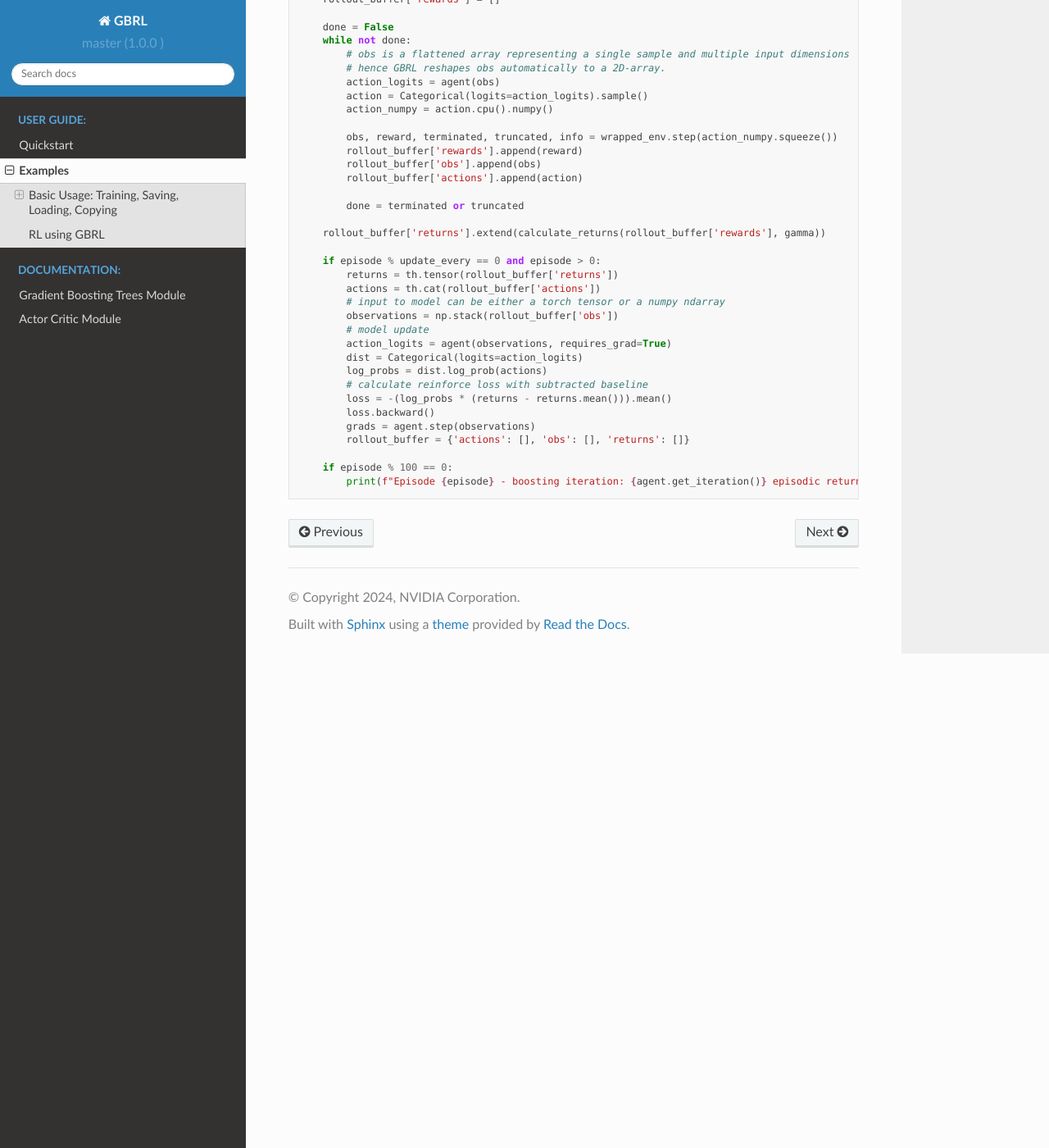
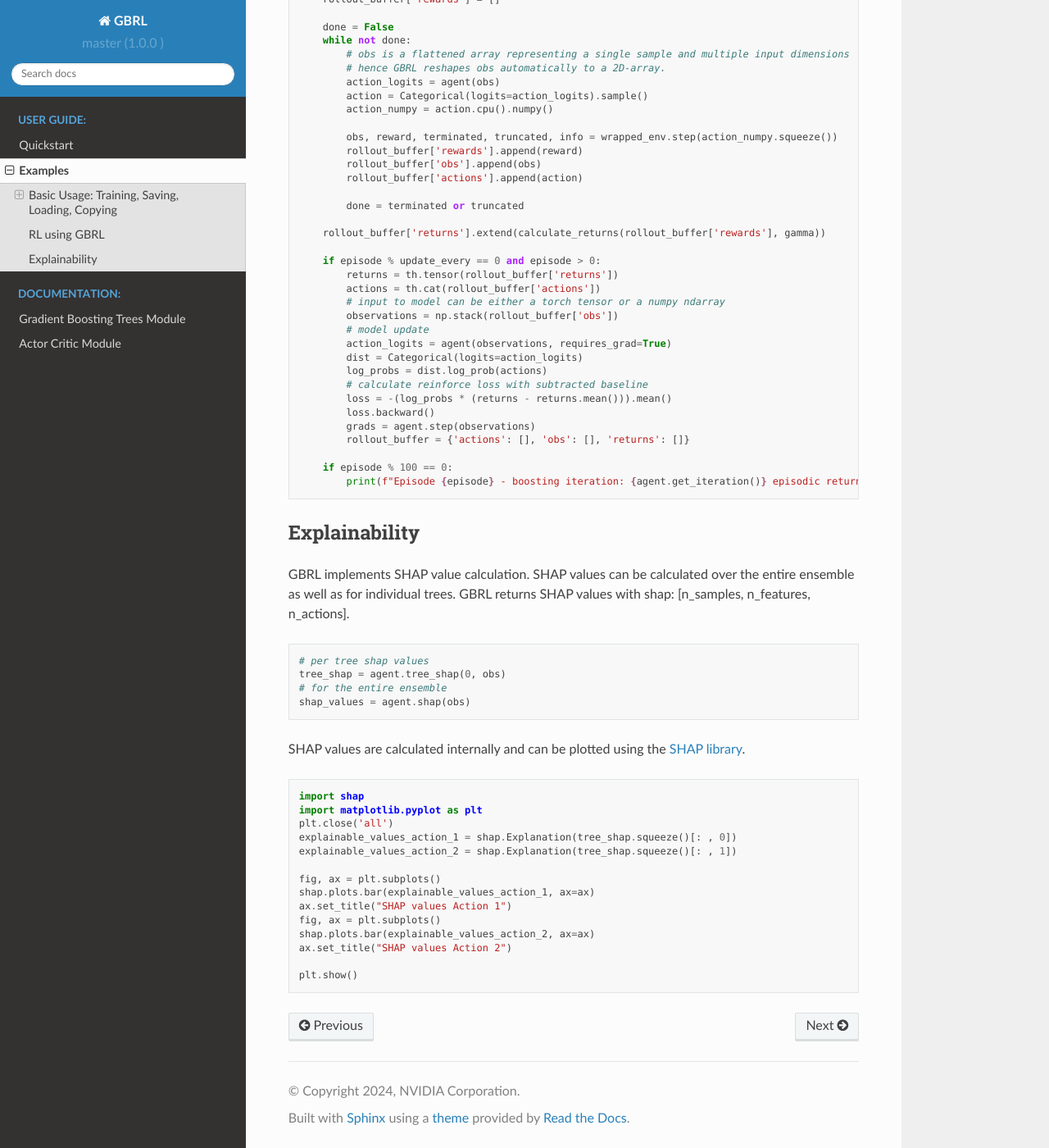
Before and after one commit to NVlabs/gbrl, a Sphinx documentation site: the page built from docs/examples.rst, in a window 1280 px wide and 1400 px high, scrolled down 5215 px. Shown: the whole window at 82% size. Built offline with Sphinx 7.4.7 and the Read the Docs theme 2.0.0, drawn with Linux system fonts in a browser that asks for light colours.

Commit message:
added examples doc with shap values

```diff
--- a/docs/examples.rst
+++ b/docs/examples.rst
@@ -300,3 +300,34 @@ Let's start by training a simple Reinforce algorithm.
 
         if episode % 100 == 0:
             print(f"Episode {episode} - boosting iteration: {agent.get_iteration()} episodic return: {np.mean(wrapped_env.return_queue)}")
+
+Explainability
+--------------
+GBRL implements SHAP value calculation. SHAP values can be calculated over the entire ensemble as well as for individual trees.
+GBRL returns SHAP values with shap: [n_samples, n_features, n_actions].
+
+.. code-block:: python
+
+    # per tree shap values
+    tree_shap = agent.tree_shap(0, obs)
+    # for the entire ensemble
+    shap_values = agent.shap(obs)
+
+SHAP values are calculated internally and can be plotted using the `SHAP library <https://github.com/shap/shap>`__.
+
+.. code-block:: python
+
+    import shap
+    import matplotlib.pyplot as plt
+    plt.close('all')
+    explainable_values_action_1 = shap.Explanation(tree_shap.squeeze()[: , 0])
+    explainable_values_action_2 = shap.Explanation(tree_shap.squeeze()[: , 1])
+
+    fig, ax = plt.subplots()
+    shap.plots.bar(explainable_values_action_1, ax=ax)
+    ax.set_title("SHAP values Action 1")
+    fig, ax = plt.subplots()
+    shap.plots.bar(explainable_values_action_2, ax=ax)
+    ax.set_title("SHAP values Action 2")
+
+    plt.show()
```
